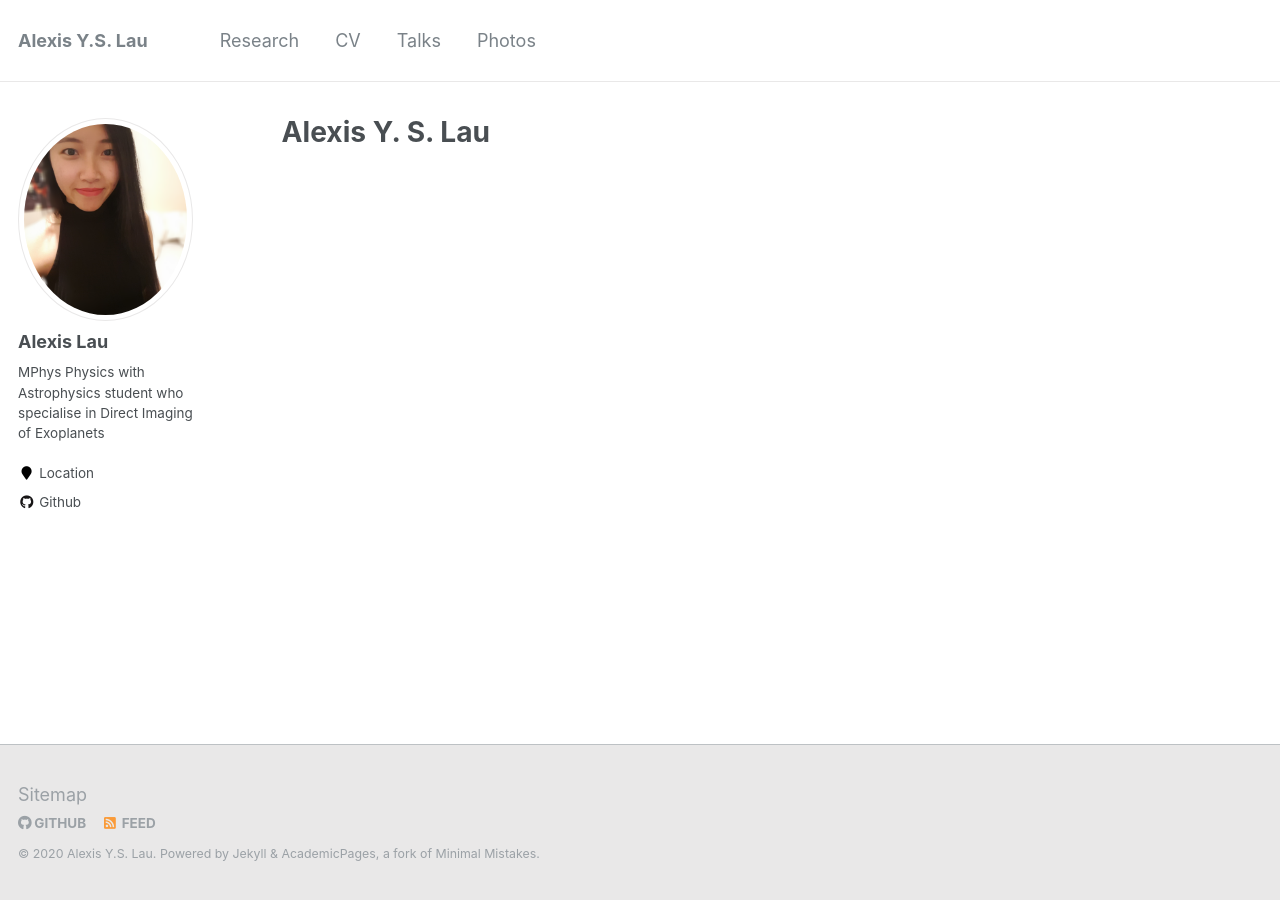
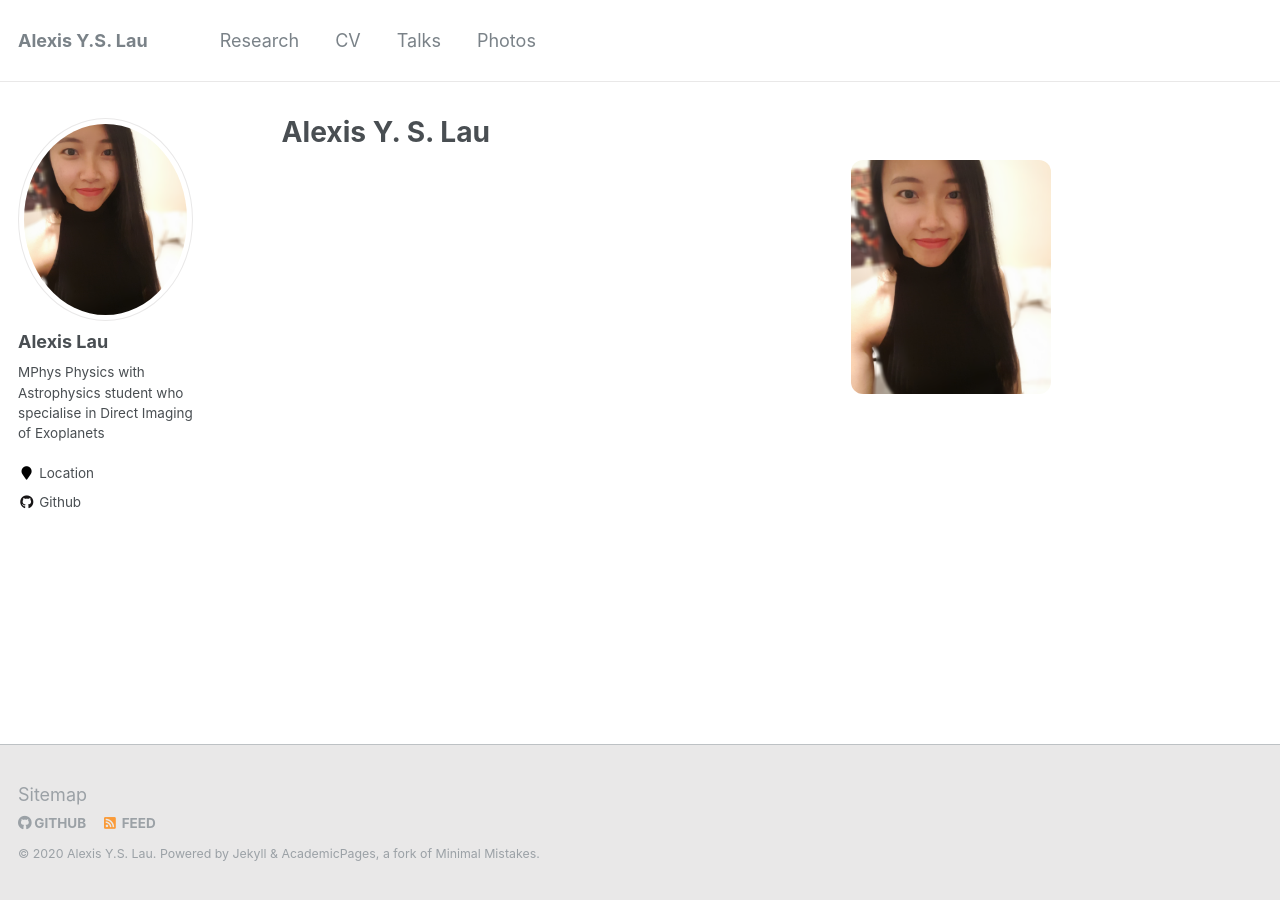
Before and after one commit to alexisyslau/_alexislau.github.io, a Jekyll site: the page built from _pages/about.md, in a window 1280 px wide. Built offline with Jekyll 4.4.1, drawn with Linux system fonts in a browser that asks for light colours.

```diff
--- a/_pages/about.md
+++ b/_pages/about.md
@@ -7,3 +7,5 @@ redirect_from:
   - /about/
   - /about.html
 ---
+
+<img align="right" src="https://alexisyslau.github.io/images/profile_pic.png" alt="Photo" style="width: 200px; border-radius: 12px;"/>
```
